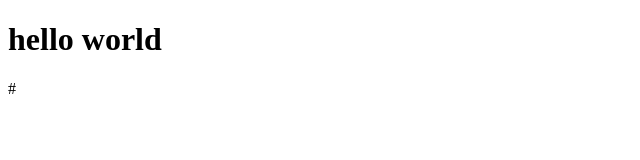
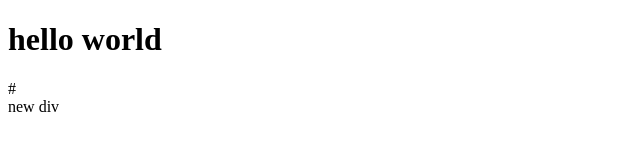
Before and after one commit to skhariharaprakash/git-made-easy, a plain HTML site: page index.html in a window 1280 px wide. Shown: the full height of the page, 0-640 px from the left. Drawn offline with Linux system fonts and the light colour scheme.

Commit message:
Update index.html
add div on index.html

```diff
--- a/index.html
+++ b/index.html
@@ -10,4 +10,7 @@
   </body>
 
   #
+
+
+  <div> new div </div>
 </html>
```
